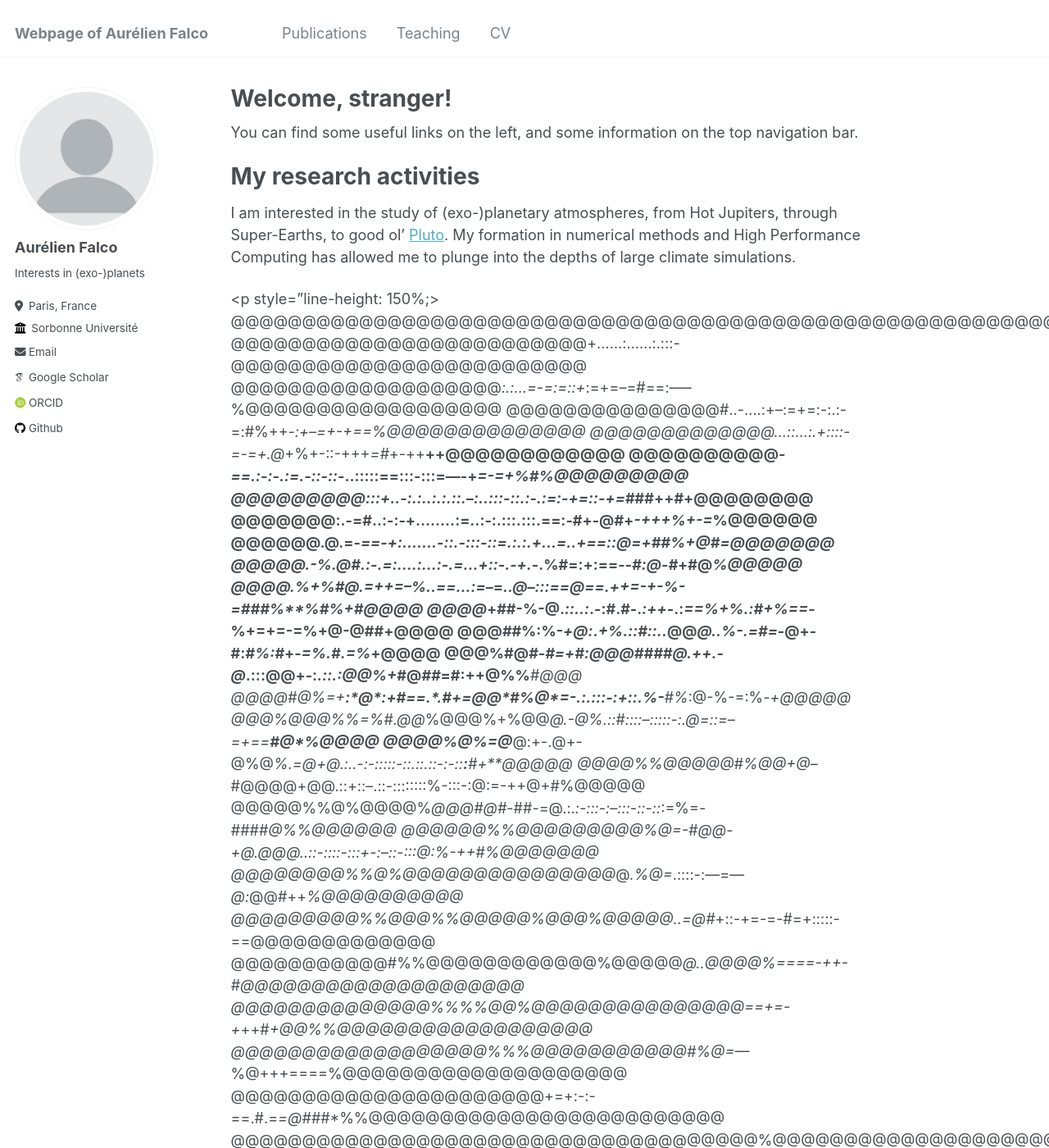
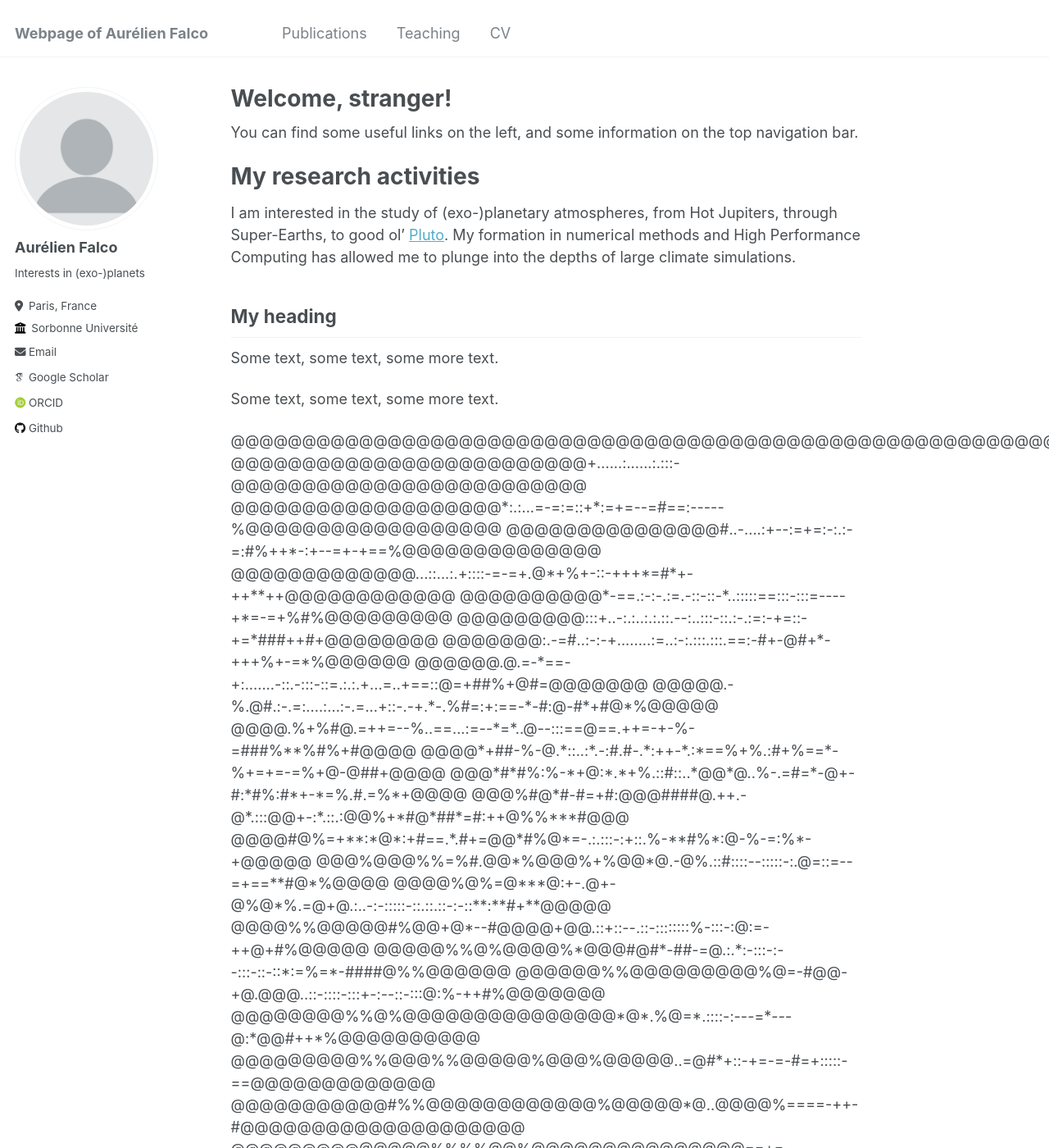
Before and after one commit to aurelienfalco/aurelien.falco-github.io, a Jekyll site: the page built from _pages/about.md, in a window 1280 px wide and 1400 px high. Shown: the whole window at 82% size. Built offline with Jekyll 4.4.1, drawn with Linux system fonts in a browser that asks for light colours; some web fonts are replaced; some of the changed text lies outside the part shown.

Commit message:
test <div>

```diff
--- a/_pages/about.md
+++ b/_pages/about.md
@@ -15,7 +15,10 @@ My research activities
 I am interested in the study of (exo-)planetary atmospheres, from Hot Jupiters, through Super-Earths, to good ol' [Pluto](https://www.youtube.com/watch?v=YJPHK5NNtpQ&pp=ygUWZG9uJ3QgdGFsayBhYm91dCBwbHV0bw%3D%3D).
 My formation in numerical methods and High Performance Computing has allowed me  to plunge into the depths of large climate simulations.
 
-<p style="line-height: 150%;>
+<div>
+<h2>My heading</h2>
+<p>Some text, some text, some more text.</p>
+<p>Some text, some text, some more text.</p>
           @@@@@@@@@@@@@@@@@@@@@@@@@@@@@@@@@@@@@@@@@@@@@@@@@@@@@@@@@@@@@@@@@@@@@@
           @@@@@@@@@@@@@@@@@@@@@@@@@+......:......:.:::-@@@@@@@@@@@@@@@@@@@@@@@@@
           @@@@@@@@@@@@@@@@@@@*:.:...=-=:=::+*:=+=--=#==:-----%@@@@@@@@@@@@@@@@@@
@@ -44,7 +47,7 @@ My formation in numerical methods and High Performance Computing has allowed me
           @@@@@@@@@@@@@@@@@@@@@@+=+:-:-==.#.=*=@##*#*%%@@@@@@@@@@@@@@@@@@@@@@@@@
           @@@@@@@@@@@@@@@@@@@@@@@@@@@@@@@@@@@@@%@@@@@@@@@@@@@@@@@@@@@@@@@@@@@@@@
           @@@@@@@@@@@@@@@@@@@@@@@@@@@@@@@@@@@@@@@@@@@@@@@@@@@@@@@@@@@@@@@@@@@@@@
-</p>
+</div>
 
 <!--
 Create content & metadata
```
